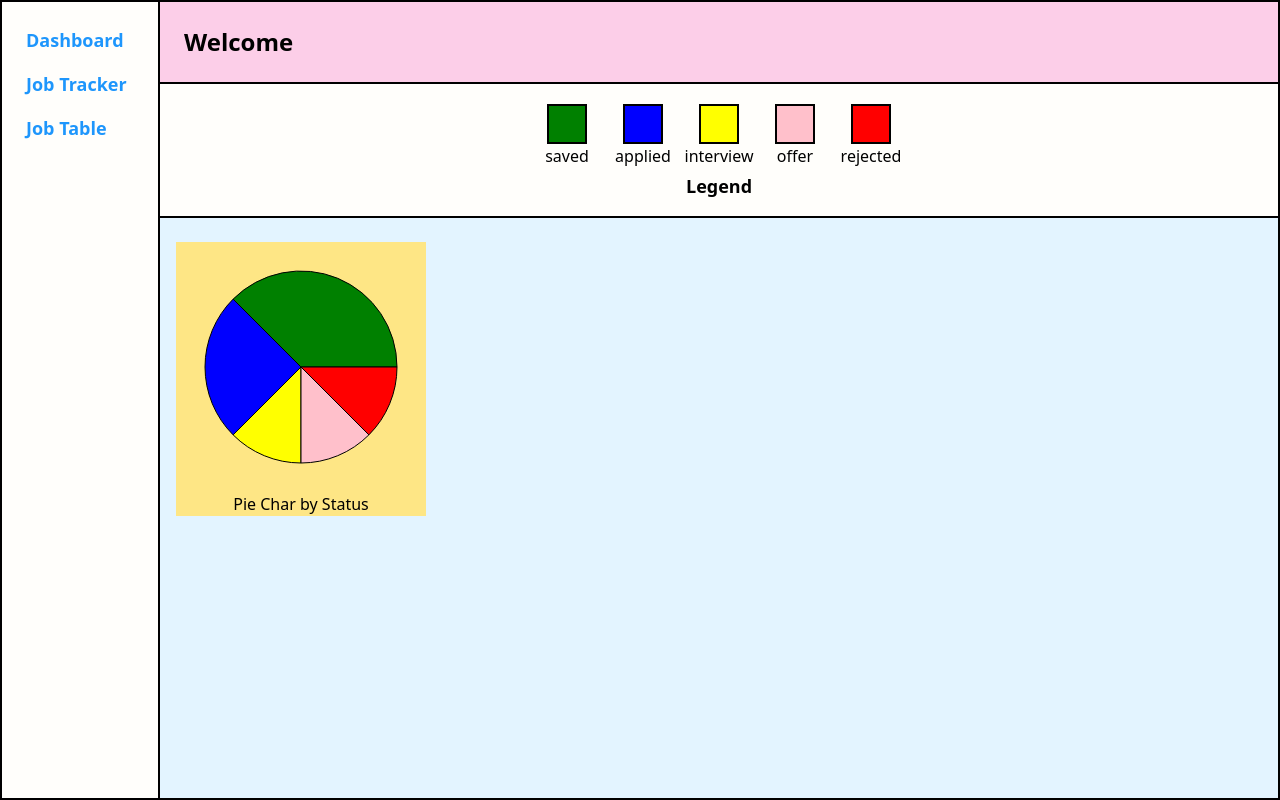
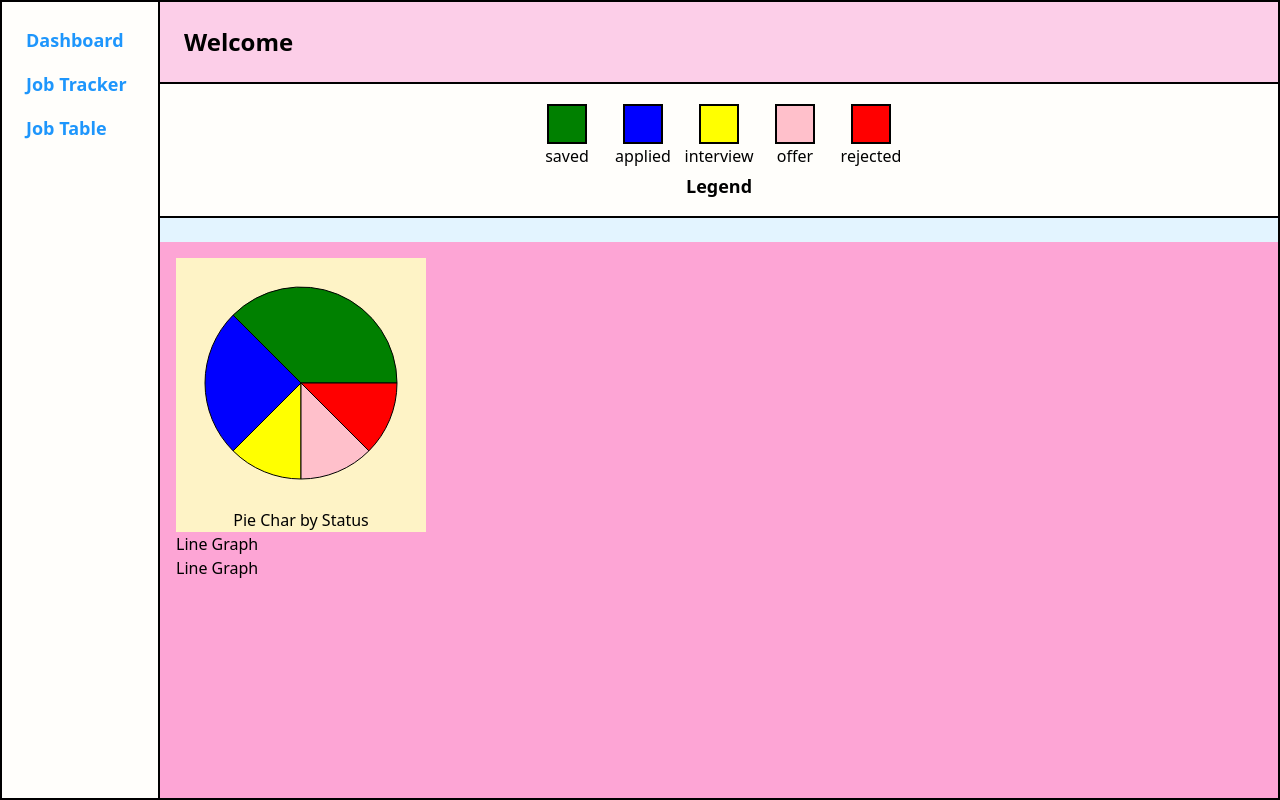
Before and after one commit to MayKhine/trkHire, a React (Vite) app: page / in a window 1280 px wide. Built offline with nearby package versions, Linux system fonts and the light colour scheme.

Commit message:
commit before refactor the data

```diff
--- a/src/components/pages/HomePg.tsx
+++ b/src/components/pages/HomePg.tsx
@@ -35,7 +35,7 @@ export const HomePg = () => {
           Welcome
         </div>
         <div className="bg-lightBlue1 gap-6 flex flex-col h-full border-b-2 border-r-2 overflow-x-auto max-w-[100%] ">
-          <div className="bg-offWhite flex flex-col justify-center items-center w-full pt-4 pb-4 border-b-2">
+          <div className="bg-offWhite flex flex-col justify-center items-center w-full pt-4 pb-4 border-b-2 min-w-max">
             <div className="flex">
               {legendColorArr.map((e, index) => {
                 return (
@@ -59,7 +59,8 @@ export const HomePg = () => {
             </div>
             <div className="text-lg font-bold"> Legend</div>
           </div>
-          <div className="ml-4 bg-amber-200 w-max flex flex-col justify-center items-center">
+          <div className="p-4 bg-pink-300 w-full h-full">
+            <div className="w-max flex flex-col justify-center items-center bg-amber-100">
               <div>
                 <PieChartGraph
                   dataArr={jobData}
@@ -70,6 +71,12 @@ export const HomePg = () => {
               </div>
               <div>Pie Char by Status</div>
             </div>
+
+            <div>
+              <div> Line Graph</div>
+              <div> Line Graph</div>
+            </div>
+          </div>
         </div>
       </div>
     </div>
```
Lines whose indentation alone changed are shown as unchanged.
